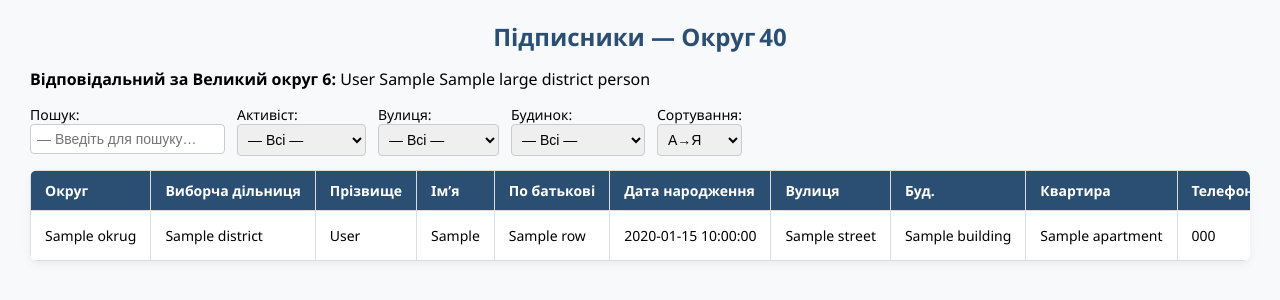
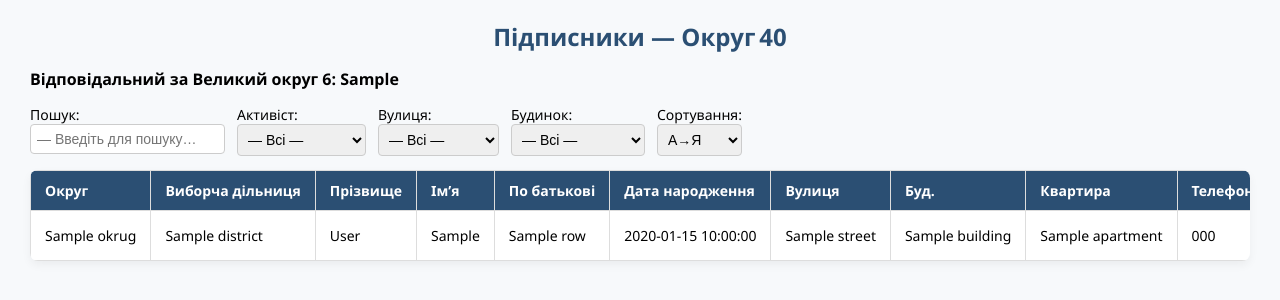
Before and after one commit to Aliina-ai/flask-db, a Flask app: template templates/region40.html in a window 1280 px wide. Shown: the part 65-365 px from the top of the page. Run offline with Flask 3, Linux system fonts and the light colour scheme; the template is opened without the code that fills it: most values are stand-ins (such as "Sample title", 1, 10 or a date in 2020); parts of the project's set-up code (start-up, migrations or seed data) failed here and were passed over.

Commit message:
Update region40.html

```diff
--- a/templates/region40.html
+++ b/templates/region40.html
@@ -113,12 +113,12 @@
 
   <h2>Підписники — Округ 40</h2>
 
-  {% if large_district_person %}
-  <div style="margin-bottom: 15px;">
-    <strong>Відповідальний за Великий округ 6:</strong>
-    {{ large_district_person.last_name }} {{ large_district_person.first_name }} {{ large_district_person.middle_name }}
+   {% if large_district_responsible %}
+  <div style="margin-bottom: 15px; font-weight: bold; font-size: 16px;">
+     Відповідальний за Великий округ 6: {{ large_district_responsible }}
   </div>
-{% endif %}
+   {% endif %}
+
 
   <div class="filters">
     <label>
```
